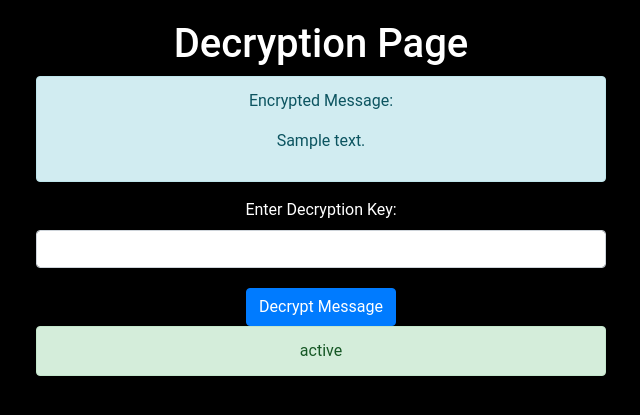
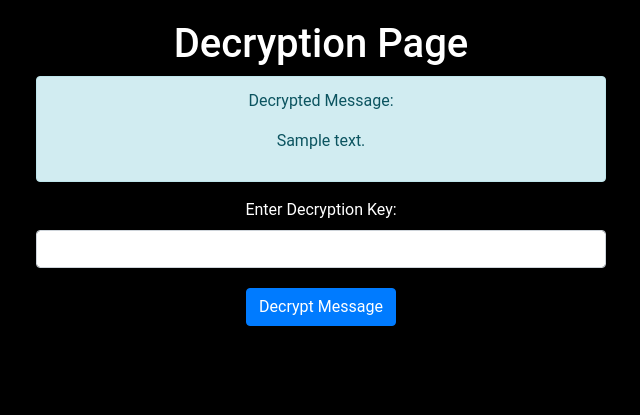
Before and after one commit to Mr-Yakubu/PYSECURED, a Flask app: template PYSECURED/templates/decrypt.html in a window 1280 px wide. Shown: the top 415 px of the page, without its empty margins (319-959 px from the left). Run offline with Flask 3, Linux system fonts and the light colour scheme; the template is opened without the code that fills it: most values are stand-ins (such as "Sample title", 1, 10 or a date in 2020); some libraries are stand-ins or nearby versions.

Commit message:
Update decrypt.html

```diff
--- a/PYSECURED/templates/decrypt.html
+++ b/PYSECURED/templates/decrypt.html
@@ -26,11 +26,12 @@
     <div class="container">
         <h1>Decryption Page</h1>
 
-        {% if ciphertext %}
+        {% if decrypted_message %}
         <div class="alert alert-info" role="alert">
-            <p>Encrypted Message:</p>
-            <p>{{ ciphertext }}</p>
+            <p>Decrypted Message:</p>
+            <p>{{ decrypted_message }}</p>
         </div>
+        {% endif %}
 
         <form method="post" action="{{ url_for('decrypt') }}">
             <div class="form-group">
@@ -40,11 +41,10 @@
             <input type="hidden" name="ciphertext" value="{{ ciphertext }}">
             <button type="submit" class="btn btn-primary">Decrypt Message</button>
         </form>
-        {% endif %}
 
-        {% if sms_status %}
-        <div class="alert alert-success" role="alert">
-            {{ sms_status }}
+        {% if error %}
+        <div class="alert alert-danger" role="alert">
+            {{ error }}
         </div>
         {% endif %}
     </div>
```
